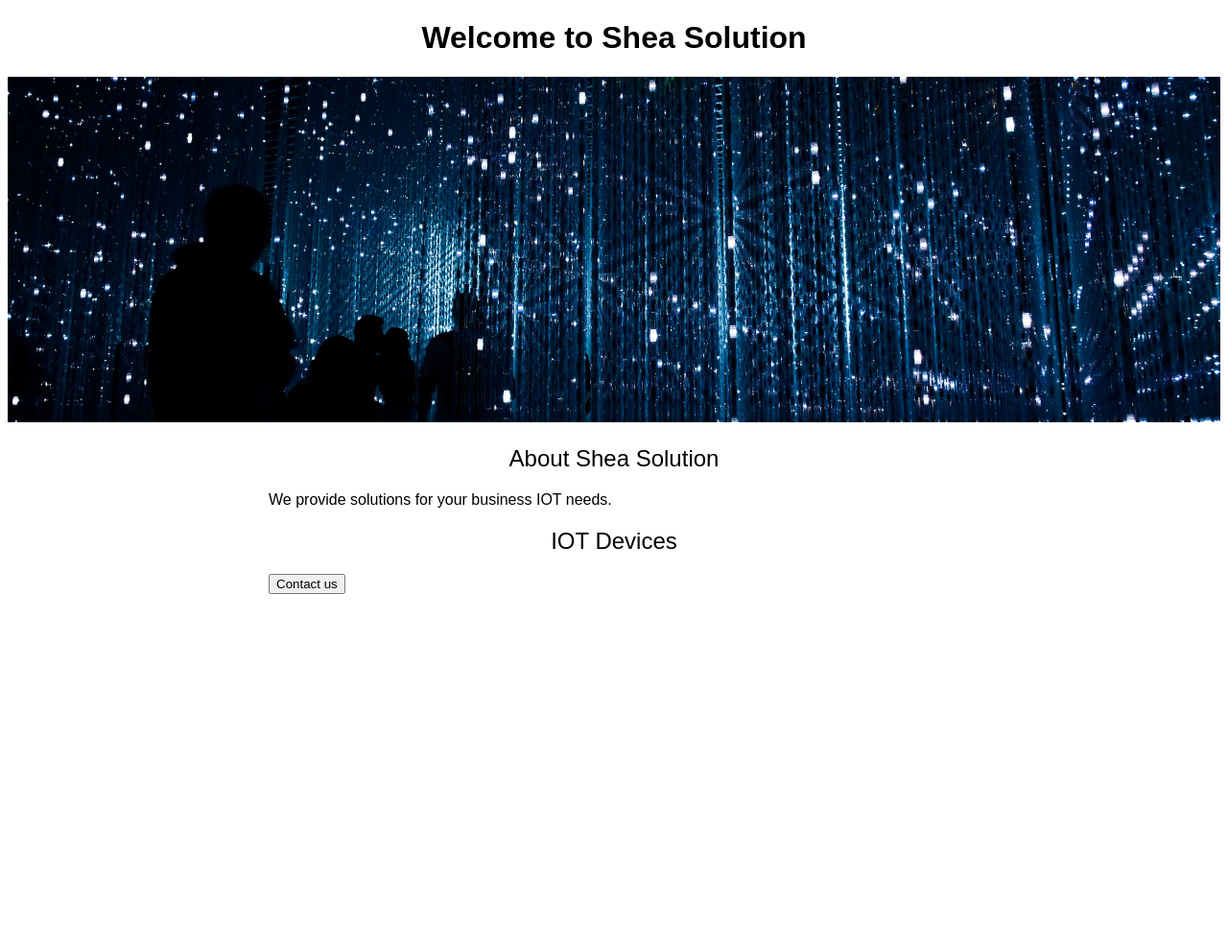
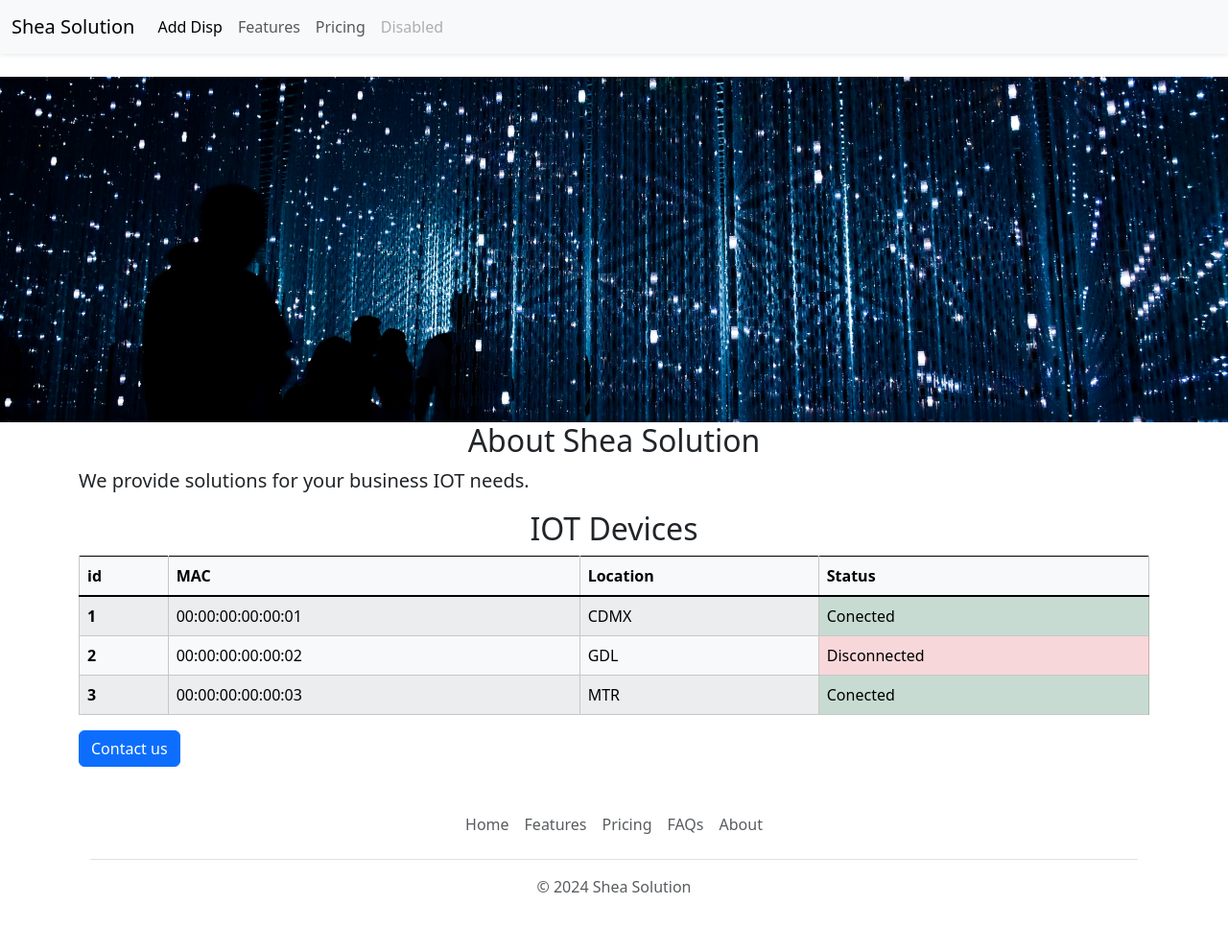
Before and after one commit to TOMPSON50/Shea-Prueba, a Flask app: page / in a window 1280 px wide. Shown: the whole page at 96% size. Before the commit the page ends 619 px from the top, so only its background shows below. Run offline with Flask 3, Linux system fonts and the light colour scheme.

Commit message:
Build table using dynamic

```diff
--- a/app.py
+++ b/app.py
@@ -2,9 +2,30 @@ from flask import Flask
 from flask import render_template
 app = Flask(__name__)
 
+DISP = [
+  {
+    'id': 1,
+    'MAC': '00:00:00:00:00:01',
+    'location': 'CDMX',
+    'status': '1'
+  },
+  {
+    'id': 2,
+    'MAC': '00:00:00:00:00:02',
+    'location': 'GDL',
+    'status': '0'
+  },
+  {
+    'id': 3,
+    'MAC': '00:00:00:00:00:03',
+    'location': 'MTR',
+    'status': '1'
+  },
+]
+
 @app.route("/")
 def hello_world():
-    return render_template('home.html')
+    return render_template('home.html', disps= DISP)
 
 if __name__ == "__main__":
   app.run(host='0.0.0.0',debug=True)
--- /dev/null
+++ b/templates/disp-table.html
@@ -0,0 +1,27 @@
+<table class= "table table-light table-striped table-hover table-bordered">
+  <thead>
+    <tr class= "table-group-divider">
+      <th>id</th>
+      <th >MAC</th>
+      <th >Location</th>
+      <th >Status</th>
+    </tr>
+  </thead>
+
+  <tbody class = "table-group-divider">
+    {% for disp in disps %}
+    <tr>
+
+      <th scope="row">{{disp ['id']}}</th>
+      <td >{{disp ['MAC']}}</td>
+      <td>{{disp ['location']}}</td>
+      {% if disp ['status'] == '1' %}
+      <td  class="table-success">Conected</td>
+      {% else %}
+      <td class= "table-danger">Disconnected</td>
+      {% endif %}
+    </tr>
+    {% endfor %}
+  </tbody>
+
+</table>
--- /dev/null
+++ b/templates/footer.html
@@ -0,0 +1,12 @@
+<div class="container">
+  <footer class="py-3 my-4">
+    <ul class="nav justify-content-center border-bottom pb-3 mb-3">
+      <li class="nav-item"><a href="#" class="nav-link px-2 text-body-secondary">Home</a></li>
+      <li class="nav-item"><a href="#" class="nav-link px-2 text-body-secondary">Features</a></li>
+      <li class="nav-item"><a href="#" class="nav-link px-2 text-body-secondary">Pricing</a></li>
+      <li class="nav-item"><a href="#" class="nav-link px-2 text-body-secondary">FAQs</a></li>
+      <li class="nav-item"><a href="#" class="nav-link px-2 text-body-secondary">About</a></li>
+    </ul>
+    <p class="text-center text-body-secondary">&copy; 2024 Shea Solution</p>
+  </footer>
+</div>
--- a/templates/home.html
+++ b/templates/home.html
@@ -1,40 +1,37 @@
 <!DOCTYPE html>
 <html>
   <head>
+    <meta charset="utf-8">
+    <meta name="viewport" content="width=device-width, initial-scale=1">
     <title>Shea Solution</title>
+    <link href="https://cdn.jsdelivr.net/npm/bootstrap@5.3.3/dist/css/bootstrap.min.css" rel="stylesheet" integrity="sha384-            QWTKZyjpPEjISv5WaRU9OFeRpok6YctnYmDr5pNlyT2bRjXh0JMhjY6hW+ALEwIH" crossorigin="anonymous">
     <style>
-      h1 {
-        font-size: 40xp;
-        font-family: sans-serif;
+      #banner {
+        height: 360px;
+        width: 100%;
+        object-fit: cover;
+      }
+      h1{
         text-align: center;
       }
-      #banner {
-        width: 100%;
-        height: 360px;
-        object-fit: cover;
-      }
-      body {
-        font-family: sans-serif;
-
-      }
-      h2 {
+      h2{
         text-align: center;
-        font-weight: normal;
-      }
-      #container {
-        max-width: 720px;
-        margin: 0 auto
       }
     </style>
   </head>
   <body>
-    <h1>Welcome to Shea Solution</h1>
-    <img id = "banner"src ="https://c8705336-7dd6-4ece-8e71-3e13fbbde5d7-00-p1nifvuu7h53.kirk.replit.dev/static/banner.jpg">
-    <div id="container">
+    {% include 'nav.html' %}
+    <h1 class= "mb-4 mt-2">Welcome to Shea Solution</h1>
+    <img class ="img-fluid" id= "banner" src ="https://c8705336-7dd6-4ece-8e71-3e13fbbde5d7-00-p1nifvuu7h53.kirk.replit.dev/static/banner.jpg">
+    <div class = "container">
       <h2>About Shea Solution</h2>
-      <p>We provide solutions for your business IOT needs.         </p>
+      <p class= "lead">We provide solutions for your business IOT needs.         </p>
       <h2>IOT Devices</h2>
-      <button>Contact us</button>
+      <div>
+        {% include 'disp-table.html' %}
+      <div>
+      <button class= "btn btn-primary">Contact us</button>
     </div>
+    {% include 'footer.html' %}
   </body>
 </html>
--- /dev/null
+++ b/templates/nav.html
@@ -0,0 +1,24 @@
+<nav class="navbar navbar-expand-lg bg-body-tertiary fixed-top shadow-sm">
+  <div class="container-fluid">
+    <a class="navbar-brand" href="#">Shea Solution</a>
+    <button class="navbar-toggler" type="button" data-bs-toggle="collapse" data-bs-target="#navbarNav" aria-controls="navbarNav" aria-expanded="false" aria-label="Toggle navigation">
+      <span class="navbar-toggler-icon"></span>
+    </button>
+    <div class="collapse navbar-collapse" id="navbarNav">
+      <ul class="navbar-nav">
+        <li class="nav-item">
+          <a class="nav-link active" aria-current="page" href="#">Add Disp</a>
+        </li>
+        <li class="nav-item">
+          <a class="nav-link" href="#">Features</a>
+        </li>
+        <li class="nav-item">
+          <a class="nav-link" href="#">Pricing</a>
+        </li>
+        <li class="nav-item">
+          <a class="nav-link disabled" aria-disabled="true">Disabled</a>
+        </li>
+      </ul>
+    </div>
+  </div>
+</nav>
```
